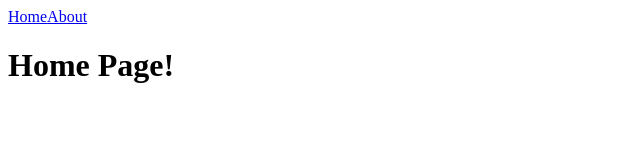
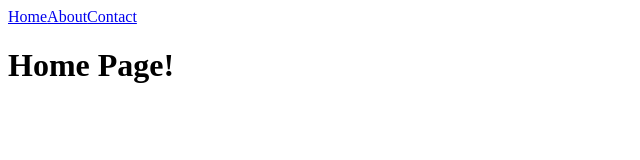
Before and after one commit to AliAbdulle/myrouter, a React (Create React App) app: page / in a window 1280 px wide. Shown: the top 160 px of the page, without its empty margins (0-640 px from the left). Built offline with nearby package versions, Linux system fonts and the light colour scheme.

Commit message:
link working properly

```diff
--- a/src/App.js
+++ b/src/App.js
@@ -4,6 +4,7 @@ import {Link, Switch,  Route} from 'react-router-dom'
 
 import Home from './Home'
 import About from './About'
+import Contact from './Contact'
 
 function App() {
 
@@ -11,10 +12,12 @@ function App() {
     <div>
         <Link to="/">Home</Link>
         <Link to="/about">About</Link>
+        <Link to="/contact">Contact</Link>
 
         <Switch>
             <Route exact path="/"><Home /></Route>
             <Route path="/about" > <About /> </Route>
+            <Route path="/contact" > <Contact /> </Route>
         </Switch>
     </div>
   )
```
